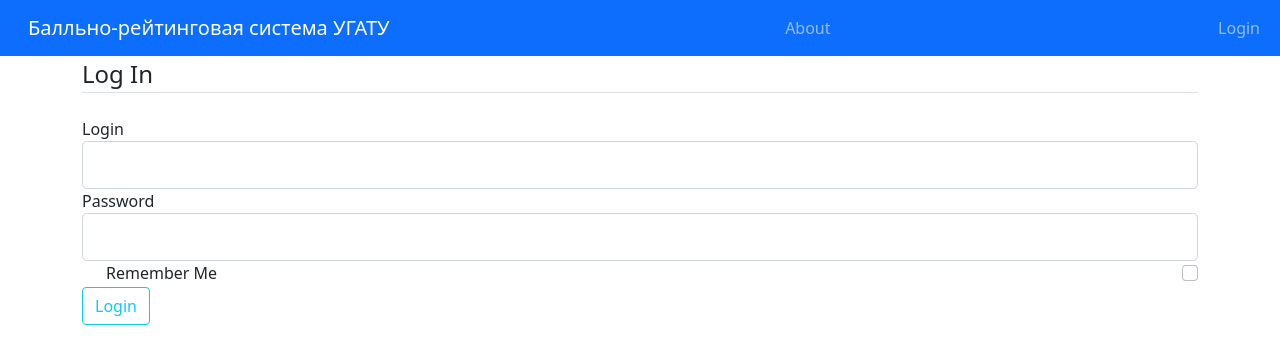
After one commit to sumluxgirl/flaskProject, a Flask app: page /login in a window 1280 px wide. The commit adds this page. Shown: the top 364 px of the page. Run offline with Flask 2, Linux system fonts and the light colour scheme; some libraries are stand-ins or nearby versions.

Commit message:
login form

```diff
--- a/pointraing/__init__.py
+++ b/pointraing/__init__.py
@@ -1,12 +1,16 @@
 from flask import Flask
 from flask_sqlalchemy import SQLAlchemy
 from flask_bcrypt import Bcrypt
-import uuid
+from flask_login import LoginManager
 
 app = Flask(__name__)
+app.config['SECRET_KEY'] = '5791628bb0b13ce0c676dfde280ba245'
 app.config['SQLALCHEMY_DATABASE_URI'] = 'sqlite:///site.db'
 db = SQLAlchemy(app)
 bcrypt = Bcrypt(app)
+login_manager = LoginManager(app)
+login_manager.login_view = 'login'
+login_manager.login_message_category = 'info'
 
 
 def create_app():
--- /dev/null
+++ b/pointraing/forms.py
@@ -0,0 +1,11 @@
+from flask_wtf import FlaskForm
+from wtforms import StringField, PasswordField, SubmitField, BooleanField
+from wtforms.validators import DataRequired
+
+
+class LoginForm(FlaskForm):
+    login = StringField('Login',
+                        validators=[DataRequired()])
+    password = PasswordField('Password', validators=[DataRequired()])
+    remember = BooleanField('Remember Me')
+    submit = SubmitField('Login')
--- a/pointraing/routes.py
+++ b/pointraing/routes.py
@@ -1,7 +1,35 @@
-from pointraing import app
-from flask import render_template, url_for
+from pointraing import app, bcrypt
+from flask import render_template, url_for, redirect, request, flash
+from flask_login import login_user, current_user, logout_user, login_required
+from pointraing.forms import LoginForm
+from pointraing.models import User
+
 
 @app.route("/")
-@app.route("/home")
+@app.route("/home", methods=['GET', 'POST'])
 def hello_world():
+    if not current_user.is_authenticated:
+        return redirect(url_for('login'))
     return render_template('home.html')
+
+
+@app.route("/login", methods=['GET', 'POST'])
+def login():
+    if current_user.is_authenticated:
+        return redirect(url_for('home'))
+    form = LoginForm()
+    if form.validate_on_submit():
+        user = User.query.filter_by(login=form.login.data).first()
+        if user and bcrypt.check_password_hash(user.password, form.password.data):
+            login_user(user, remember=form.remember.data)
+            next_page = request.args.get('next')
+            return redirect(next_page) if next_page else redirect(url_for('home'))
+        else:
+            flash('Login Unsuccessful. Please check login and password', 'danger')
+    return render_template('login.html', title='Login', form=form)
+
+
+@app.route("/logout")
+def logout():
+    logout_user()
+    return redirect(url_for('home'))
--- a/pointraing/templates/home.html
+++ b/pointraing/templates/home.html
@@ -1,4 +1,4 @@
 {% extends "layout.html" %}
 {% block content %}
-    Hello world
+    Hi {{ current_user.name }}!
 {% endblock content %}
--- a/pointraing/templates/layout.html
+++ b/pointraing/templates/layout.html
@@ -32,7 +32,11 @@
                 </div>
                 <!-- Navbar Right Side -->
                 <div class="navbar-nav">
-                    <a class="nav-item nav-link" href="/login">Login</a>
+                    {% if current_user.is_authenticated %}
+                        <a class="nav-item nav-link" href="{{ url_for('logout') }}">Logout</a>
+                    {% else %}
+                        <a class="nav-item nav-link" href="{{ url_for('login') }}">Login</a>
+                    {% endif %}
                 </div>
             </div>
         </div>
--- /dev/null
+++ b/pointraing/templates/login.html
@@ -0,0 +1,44 @@
+{% extends "layout.html" %}
+{% block content %}
+     <div class="content-section">
+        <form method="POST" action="">
+            {{ form.hidden_tag() }}
+            <fieldset class="form-group">
+                <legend class="border-bottom mb-4">Log In</legend>
+                <div class="form-group">
+                    {{ form.login.label(class="form-control-label") }}
+                    {% if form.login.errors %}
+                        {{ form.login(class="form-control form-control-lg is-invalid") }}
+                        <div class="invalid-feedback">
+                            {% for error in form.login.errors %}
+                                <span>{{ error }}</span>
+                            {% endfor %}
+                        </div>
+                    {% else %}
+                        {{ form.login(class="form-control form-control-lg") }}
+                    {% endif %}
+                </div>
+                <div class="form-group">
+                    {{ form.password.label(class="form-control-label") }}
+                    {% if form.password.errors %}
+                        {{ form.password(class="form-control form-control-lg is-invalid") }}
+                        <div class="invalid-feedback">
+                            {% for error in form.password.errors %}
+                                <span>{{ error }}</span>
+                            {% endfor %}
+                        </div>
+                    {% else %}
+                        {{ form.password(class="form-control form-control-lg") }}
+                    {% endif %}
+                </div>
+                <div class="form-check">
+                    {{ form.remember(class="form-check-input") }}
+                    {{ form.remember.label(class="form-check-label") }}
+                </div>
+            </fieldset>
+            <div class="form-group">
+                {{ form.submit(class="btn btn-outline-info") }}
+            </div>
+        </form>
+    </div>
+{% endblock content %}
```
Also changed, not shown: pointraing/models.py (+7 -2 lines), README.md.
